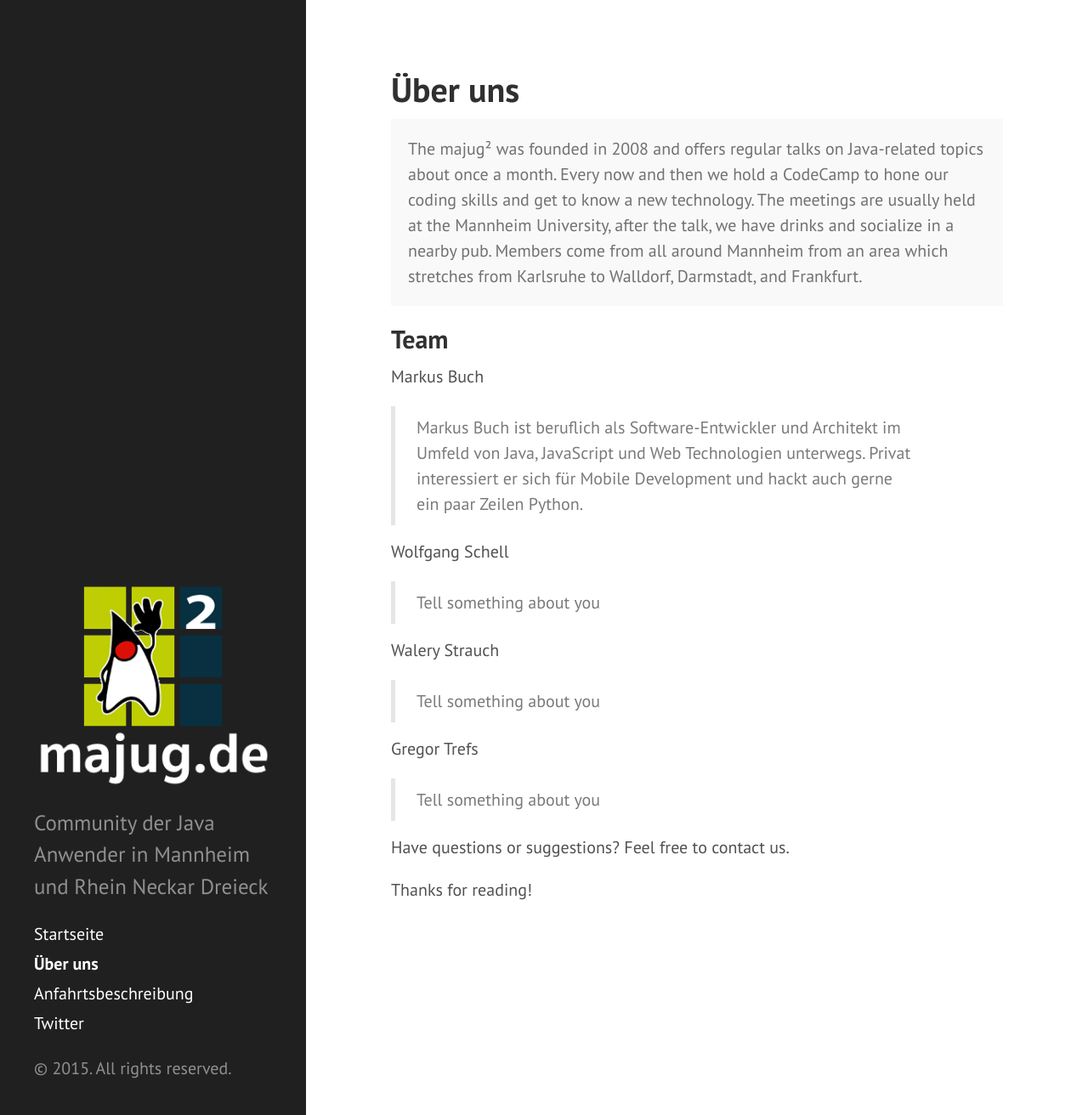
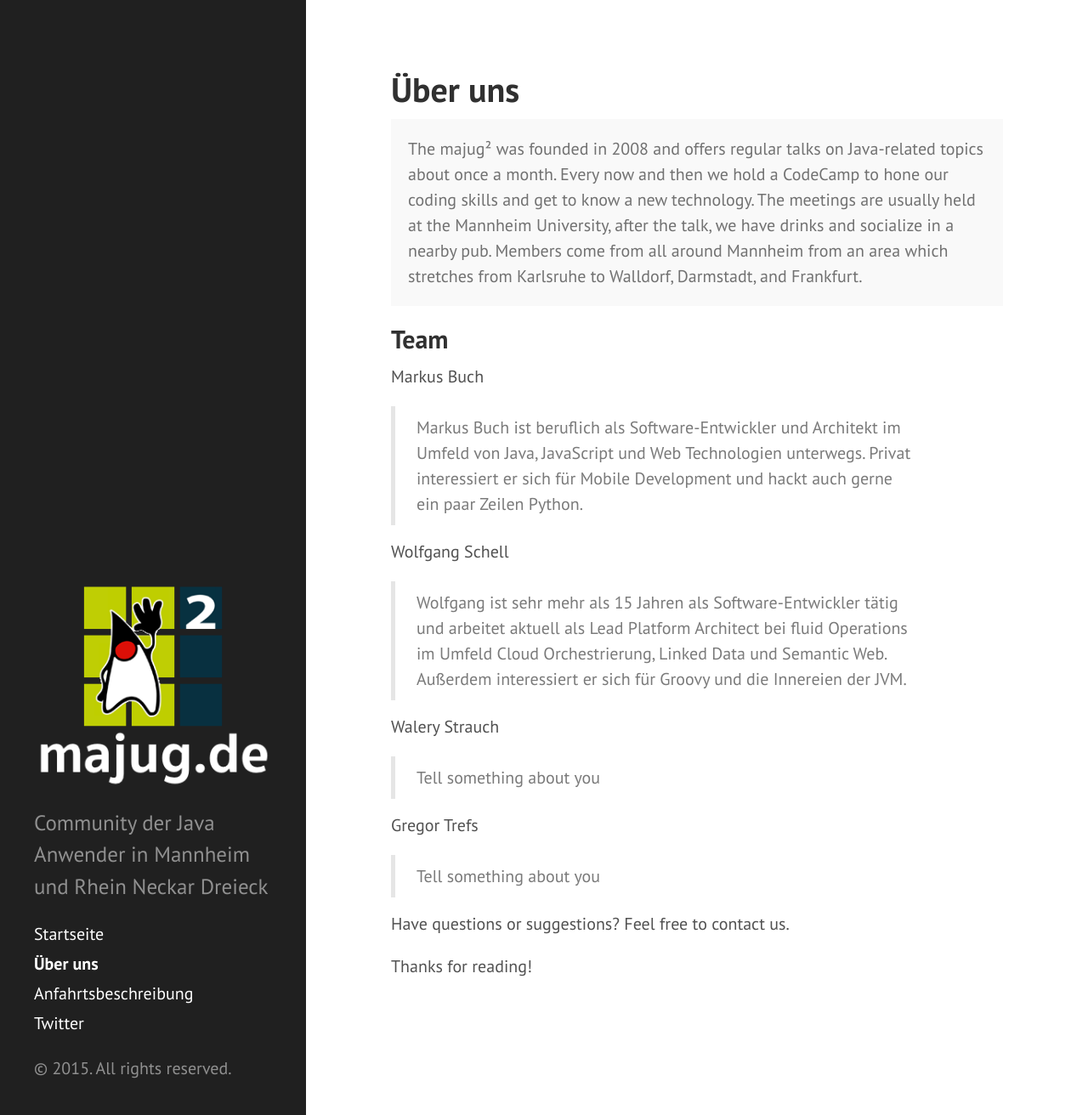
Before and after one commit to majug/majug.github.io, a Jekyll site: the page built from about.md, in a window 1280 px wide and 1312 px high. Shown: the whole window at 85% size. Built offline with Jekyll 4.4.1, drawn with Linux system fonts in a browser that asks for light colours; Markdown is read by kramdown in place of the engine named in the settings.

Commit message:
added about section

```diff
--- a/about.md
+++ b/about.md
@@ -16,7 +16,7 @@ Markus Buch
 
 Wolfgang Schell
 
-> Tell something about you
+> Wolfgang ist sehr mehr als 15 Jahren als Software-Entwickler tätig und arbeitet aktuell als Lead Platform Architect bei fluid Operations im Umfeld Cloud Orchestrierung, Linked Data und Semantic Web. Außerdem interessiert er sich für Groovy und die Innereien der JVM.
 
 Walery Strauch
 
```
